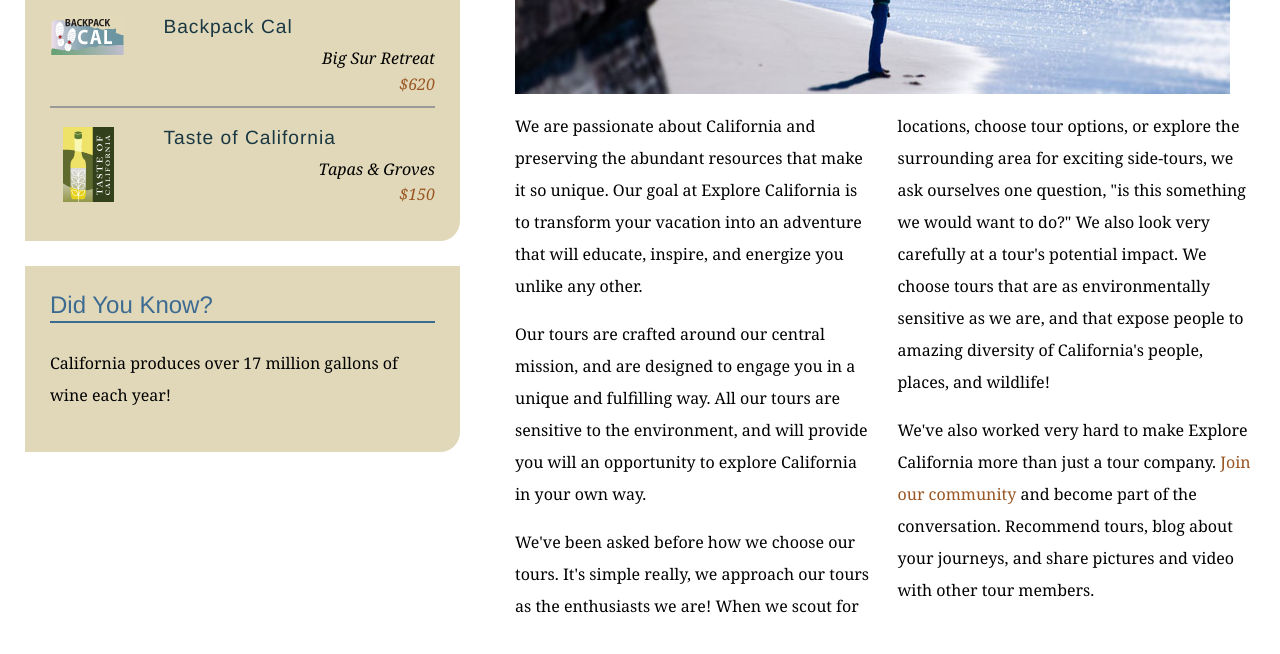
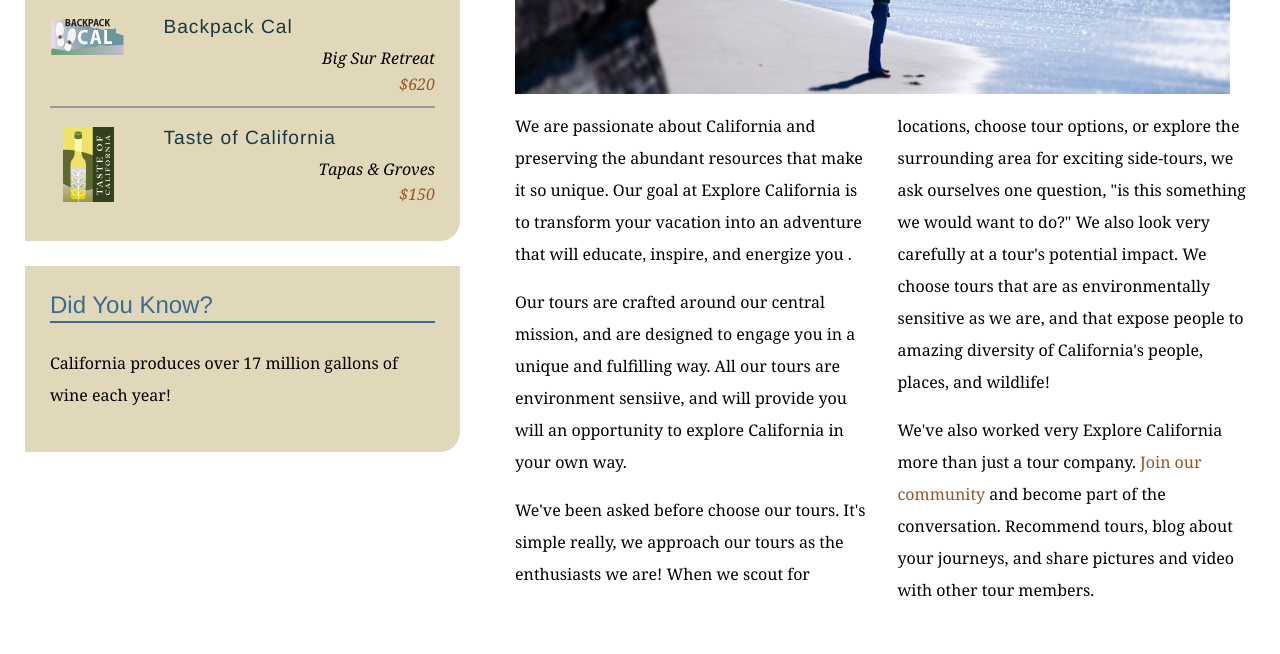
Before and after one commit to hamzzeee/explore_california, a plain HTML site: page mission.html in a window 1280 px wide. Shown: the part 590-1244 px from the top of the page. Drawn offline with Linux system fonts and the light colour scheme.

Commit message:
text edits on mission page

```diff
--- a/mission.html
+++ b/mission.html
@@ -62,10 +62,10 @@
           <h1>Who we are</h1>
           <img src="assets/images/mission_look.jpg" alt="Looking out at the Pacific" class="articleImage" />
           <div class="multiCol">
-            <p>We are passionate about California and preserving the abundant resources that make it so unique. Our goal at Explore California is to transform your vacation into an adventure that will educate, inspire, and energize you unlike any other.</p>
-            <p>Our tours are crafted around our central mission, and are designed to engage you in a unique and fulfilling way. All our tours are sensitive to the environment, and will provide you will an opportunity to explore California in your own way.</p>
-            <p>We've been asked before how we choose our tours. It's simple really, we approach our tours as the enthusiasts we are! When we scout for locations, choose tour options, or explore the surrounding area for exciting side-tours, we ask ourselves one question, &quot;is this something we would want to do?&quot; We also look very carefully at a tour's potential impact. We choose tours that are as environmentally sensitive as we are, and that expose people to amazing diversity of California's people, places, and wildlife!</p>
-            <p>We've also worked very hard to make Explore California more than just a tour company. <a href="explorers/join.html">Join our community</a> and become part of the conversation. Recommend tours, blog about your journeys, and share pictures and video with other tour members.</p>
+            <p>We are passionate about California and preserving the abundant resources that make it so unique. Our goal at Explore California is to transform your vacation into an adventure that will educate, inspire, and energize you .</p>
+            <p>Our tours are crafted around our central mission, and are designed to engage you in a unique and fulfilling way. All our tours are environment sensiive, and will provide you will an opportunity to explore California in your own way.</p>
+            <p>We've been asked before choose our tours. It's simple really, we approach our tours as the enthusiasts we are! When we scout for locations, choose tour options, or explore the surrounding area for exciting side-tours, we ask ourselves one question, &quot;is this something we would want to do?&quot; We also look very carefully at a tour's potential impact. We choose tours that are as environmentally sensitive as we are, and that expose people to amazing diversity of California's people, places, and wildlife!</p>
+            <p>We've also worked very Explore California more than just a tour company. <a href="explorers/join.html">Join our community</a> and become part of the conversation. Recommend tours, blog about your journeys, and share pictures and video with other tour members.</p>
           </div>
         </div>
       </div>
```
